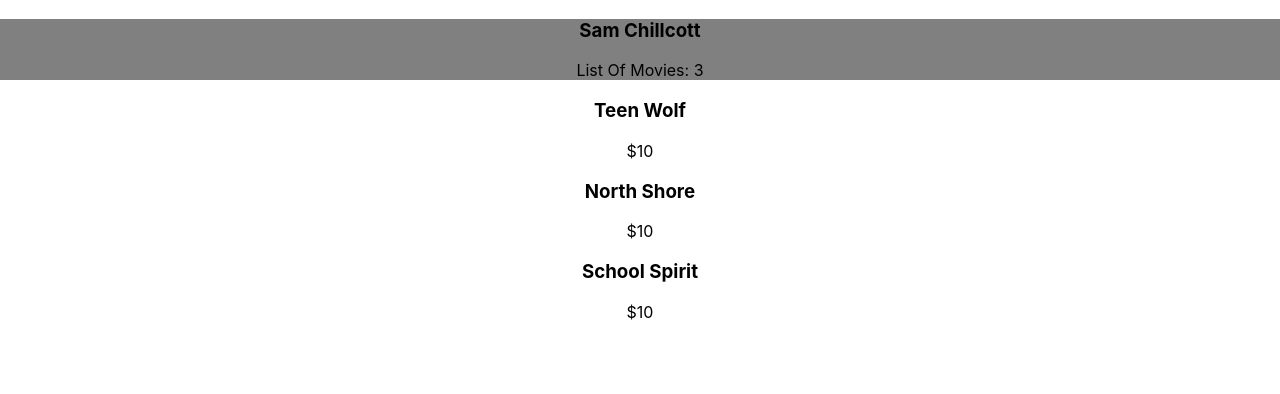
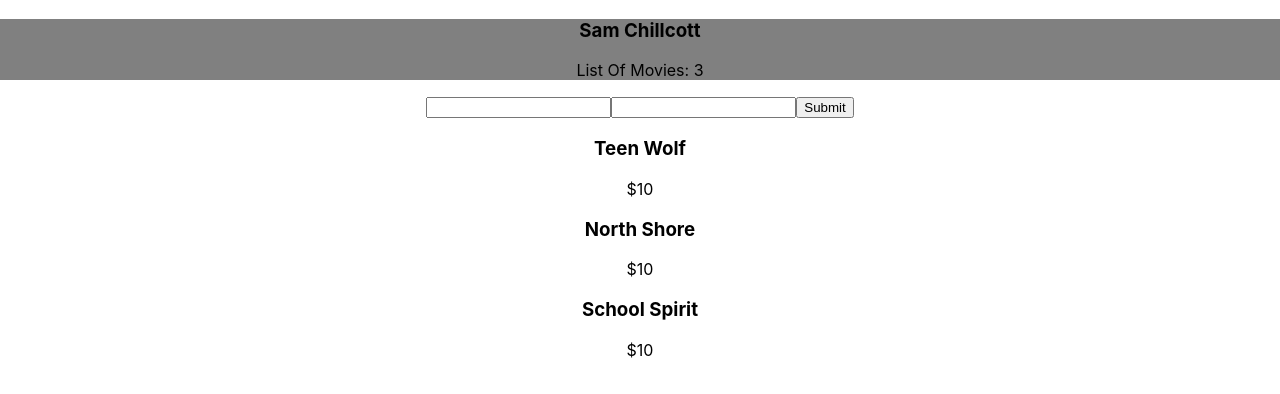
Before and after one commit to samchillcott/react_context_hooks, a React (Create React App) app: page / in a window 1280 px wide. Shown: the top 394 px of the page. Built offline with nearby package versions, Linux system fonts and the light colour scheme.

Commit message:
name and price update functions

```diff
--- a/src/AddMovie.js
+++ b/src/AddMovie.js
@@ -1,11 +1,30 @@
 import React, { useState } from "react";
 
 const AddMovie = () => {
+	const [name, setName] = useState("");
+	const [price, setPrice] = useState("");
+
+	const updateName = (e) => {
+        // take teh value of input 1 and set it to state
+        setName(e.target.value);
+    };
+
+    const updatePrice = (e) => {
+        // take teh value of input 2 and set it to state
+        setPrice(e.target.value);
+    };
+
+    // onSubmit
+
+
+
 	return (
 		<form>
-			<input type="text" name="name" />
-			<input type="text" name="price" />
+			<input type="text" name="name" value={name} onChange={updateName}/>
+			<input type="text" name="price" value={price} onChange={updatePrice}/>
 			<button>Submit</button>
 		</form>
 	);
 };
+
+export default AddMovie;
--- a/src/App.js
+++ b/src/App.js
@@ -2,6 +2,7 @@ import React from "react";
 import "./App.css";
 import MovieList from "./MovieList";
 import Nav from "./Nav";
+import AddMovie from './AddMovie';
 import { MovieProvider } from "./MovieContext";
 
 function App() {
@@ -9,6 +10,7 @@ function App() {
 		<MovieProvider>
 			<div className="App">
 				<Nav />
+				<AddMovie />
 				<MovieList />
 			</div>
 		</MovieProvider>
```
